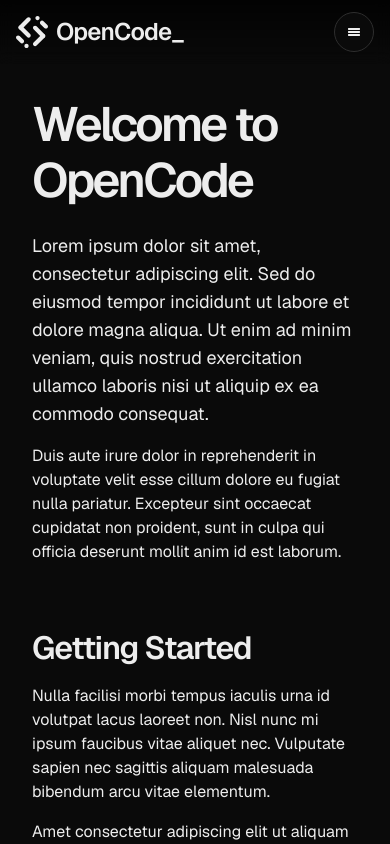
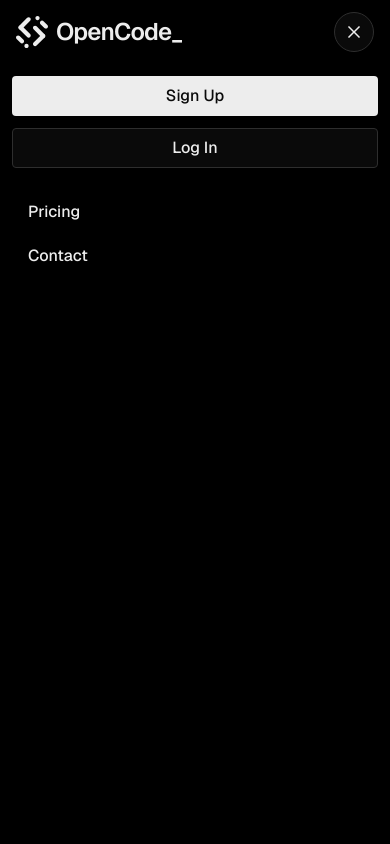
Before and after one commit to opencode-startup/OpenCode, a Next.js app: page / in a window 390 px wide. Both pictures are taken after a click on the button 354 px from the left and 32 px from the top of the page. Shown: the top 844 px of the page. Built offline with nearby package versions, Linux system fonts and the light colour scheme.

Commit message:
OC-48 - Update GlobalHeader component: unify HeaderProps for DesktopHeader and MobileHeader, refactor MobileHeader with expandable menu logic, and enhance layout with responsive styles.

```diff
--- a/src/components/GlobalHeader/DesktopHeader.tsx
+++ b/src/components/GlobalHeader/DesktopHeader.tsx
@@ -4,9 +4,9 @@
 
 import { Button, Logo } from '@/components';
 
-import { DesktopHeaderProps } from './types';
+import { HeaderProps } from './types';
 
-const DesktopHeader = forwardRef<HTMLElement, DesktopHeaderProps>(
+const DesktopHeader = forwardRef<HTMLElement, HeaderProps>(
   ({ onSignUpClick, onLogInClick, onContactClick, onPricingClick, ...props }, ref) => {
     return (
       <header
--- a/src/components/GlobalHeader/MobileHeader.tsx
+++ b/src/components/GlobalHeader/MobileHeader.tsx
@@ -1,19 +1,27 @@
 'use client';
 
-import { forwardRef } from 'react';
+import { forwardRef, useState } from 'react';
 
 import { Button, Icon, Logo } from '@/components';
 
-import { MobileHeaderProps } from './types';
+import { HeaderProps } from './types';
 
-const MobileHeader = forwardRef<HTMLElement, MobileHeaderProps>(
-  ({ onMenuClick, ...props }, ref) => {
+const MobileHeader = forwardRef<HTMLElement, HeaderProps>(
+  ({ onSignUpClick, onLogInClick, onContactClick, onPricingClick, ...props }, ref) => {
+    const [isExpanded, setIsExpanded] = useState(false);
+
+    const handleMenuToggle = () => {
+      setIsExpanded((prev) => !prev);
+    };
+
     return (
       <header
         ref={ref}
-        className={
-          'fixed top-0 left-0 z-999 flex min-h-[var(--global-header-height)] w-full justify-center md:hidden'
-        }
+        className={`fixed top-0 left-0 z-999 flex w-full flex-col items-start md:hidden ${
+          isExpanded
+            ? 'bg-background-200 h-screen'
+            : 'min-h-[var(--global-header-height)] justify-center'
+          }`}
         {...props}
       >
         <div
@@ -21,10 +29,10 @@
             backdrop-filter`}
         />
         <div
-          className={`absolute top-0 flex h-[var(--global-header-height)] w-full items-center justify-between
-            overflow-hidden px-4`}
+          className={`flex h-[var(--global-header-height)] w-full items-center justify-between overflow-hidden px-4 ${
+            isExpanded ? 'relative' : 'absolute top-0' }`}
         >
-          <div className="flex items-center gap-8">
+          <div className={'flex items-center overflow-hidden'}>
             <Logo size="small" text="OpenCode" />
           </div>
 
@@ -34,13 +42,47 @@
               shape="rounded"
               iconOnly
               size="medium"
-              onClick={onMenuClick}
+              onClick={handleMenuToggle}
               className="h-10 w-10 rounded-full"
             >
-              <Icon name="menu" size={16} />
+              <Icon name={isExpanded ? 'cross' : 'menu'} size={16} />
             </Button>
           </div>
         </div>
+
+        {isExpanded && (
+          <div className="flex w-full flex-1 flex-col gap-6 overflow-hidden p-3">
+            <div className="flex w-full flex-col gap-3">
+              <Button variant="primary" size="medium" fullWidth onClick={onSignUpClick}>
+                Sign Up
+              </Button>
+              <Button variant="secondary" size="medium" onClick={onLogInClick} fullWidth>
+                Log In
+              </Button>
+            </div>
+
+            <div className="flex w-full flex-col gap-1">
+              <Button
+                variant="tertiary"
+                size="medium"
+                onClick={onPricingClick}
+                fullWidth
+                className="justify-start"
+              >
+                Pricing
+              </Button>
+              <Button
+                variant="tertiary"
+                size="medium"
+                fullWidth
+                onClick={onContactClick}
+                className="justify-start"
+              >
+                Contact
+              </Button>
+            </div>
+          </div>
+        )}
       </header>
     );
   },
```
Also changed, not shown: src/components/GlobalHeader/types.ts (+1 -7 lines).
